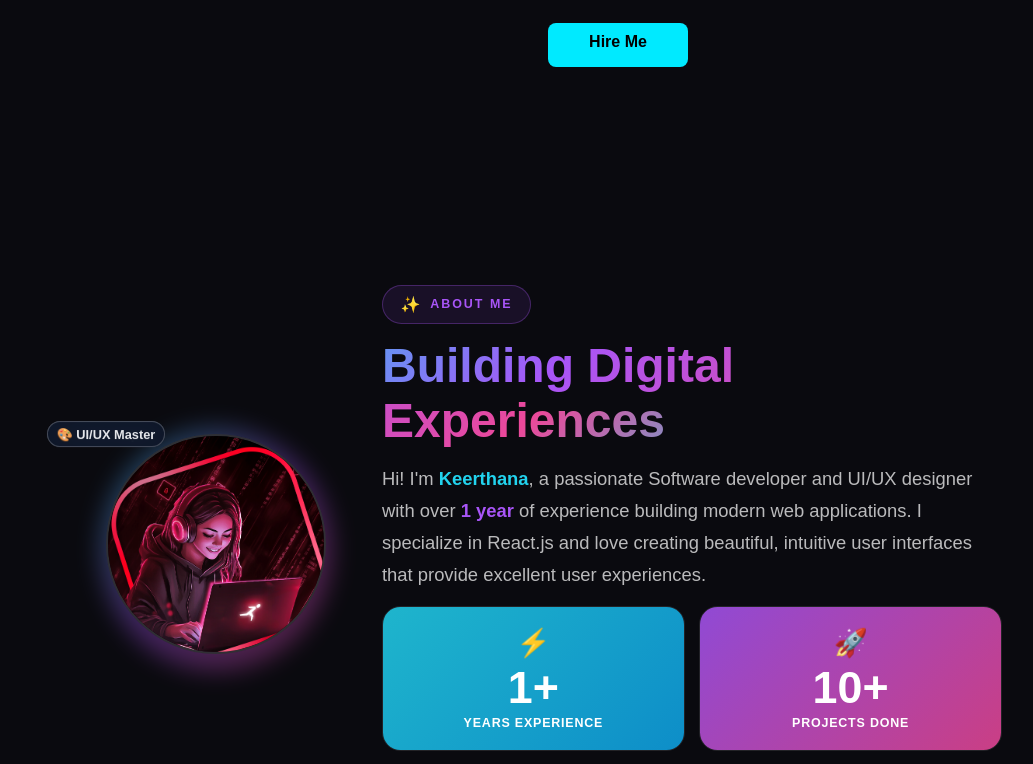
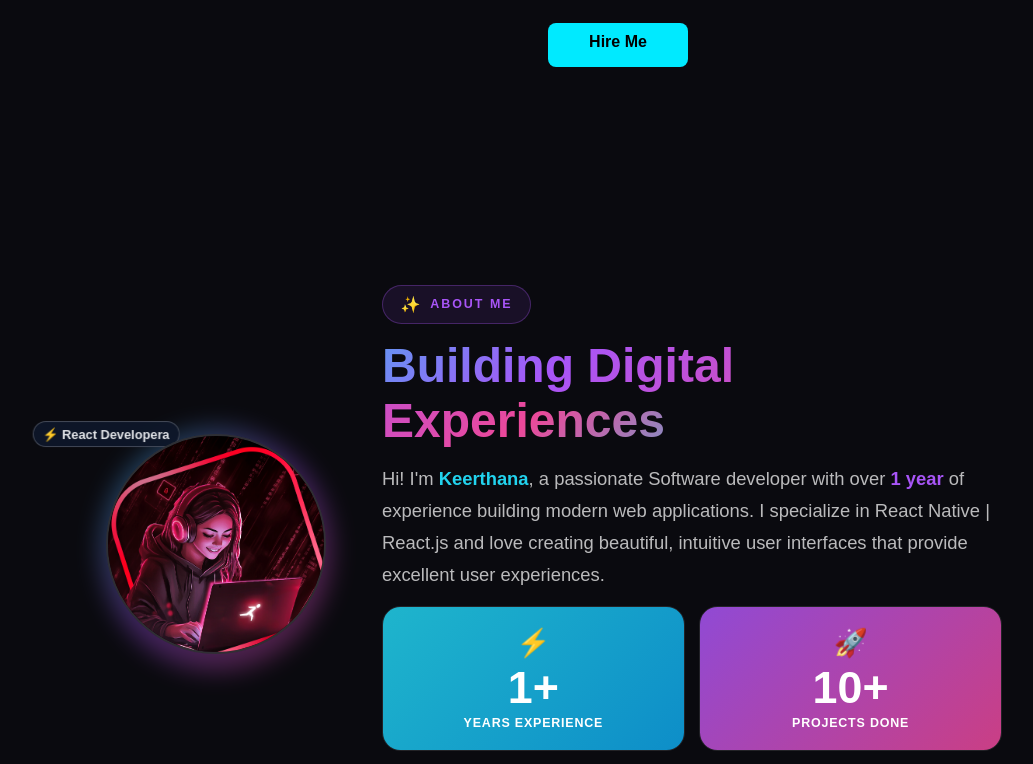
Before and after one commit to keerthu1501/portfolio, a React (Create React App) app: page / in a window 1280 px wide. Shown: the part 399-1163 px from the top of the page, without its empty margins (22-1055 px from the left). Built offline with nearby package versions, Linux system fonts and the light colour scheme.

Commit message:
update about

```diff
--- a/src/pages/About.jsx
+++ b/src/pages/About.jsx
@@ -174,7 +174,7 @@ export default function About() {
           fontWeight: 600,
           marginBottom: "0.5rem"
         }}>
-          React.js Developer & UI/UX Designer
+          React Mobile App Developer
         </p>
 
         <p style={{
@@ -229,7 +229,7 @@ export default function About() {
             lineHeight: 1.8,
             marginBottom: "1.5rem"
           }}>
-            React.js Developer, UI/UX Designer, and technology enthusiast with over <strong style={{ color: "#22d3ee" }}>1 year of professional experience</strong> building interactive web and mobile applications. Passionate about responsive design, performance optimization, and crafting user-centric experiences.
+            React Developer, and technology enthusiast with over <strong style={{ color: "#22d3ee" }}>1 year of professional experience</strong> building interactive web and mobile applications. Passionate about responsive design, performance optimization, and crafting user-centric experiences.
           </p>
 
           <p style={{
--- a/src/pages/Home.jsx
+++ b/src/pages/Home.jsx
@@ -141,8 +141,8 @@ export default function Home() {
               </div> */}
 
               <div className="card-footer">
-                <span className="skill-badge">⚡ React Expert</span>
-                <span className="skill-badge">🎨 UI/UX Master</span>
+                <span className="skill-badge">⚡ React Developera</span>
+                {/* <span className="skill-badge">🎨 UI/UX Master</span> */}
               </div>
             </motion.div>
           </motion.div>
@@ -162,9 +162,9 @@ export default function Home() {
             <div className="description">
               <p>
                 Hi! I'm <span className="highlight-cyan">Keerthana</span>, a
-                passionate Software developer and UI/UX designer with over{" "}
+                passionate Software developer  with over{" "}
                 <span className="highlight-purple">1 year</span> of experience
-                building modern web applications. I specialize in React.js and
+                building modern web applications. I specialize in React Native | React.js and
                 love creating beautiful, intuitive user interfaces that provide
                 excellent user experiences.
               </p>
```
